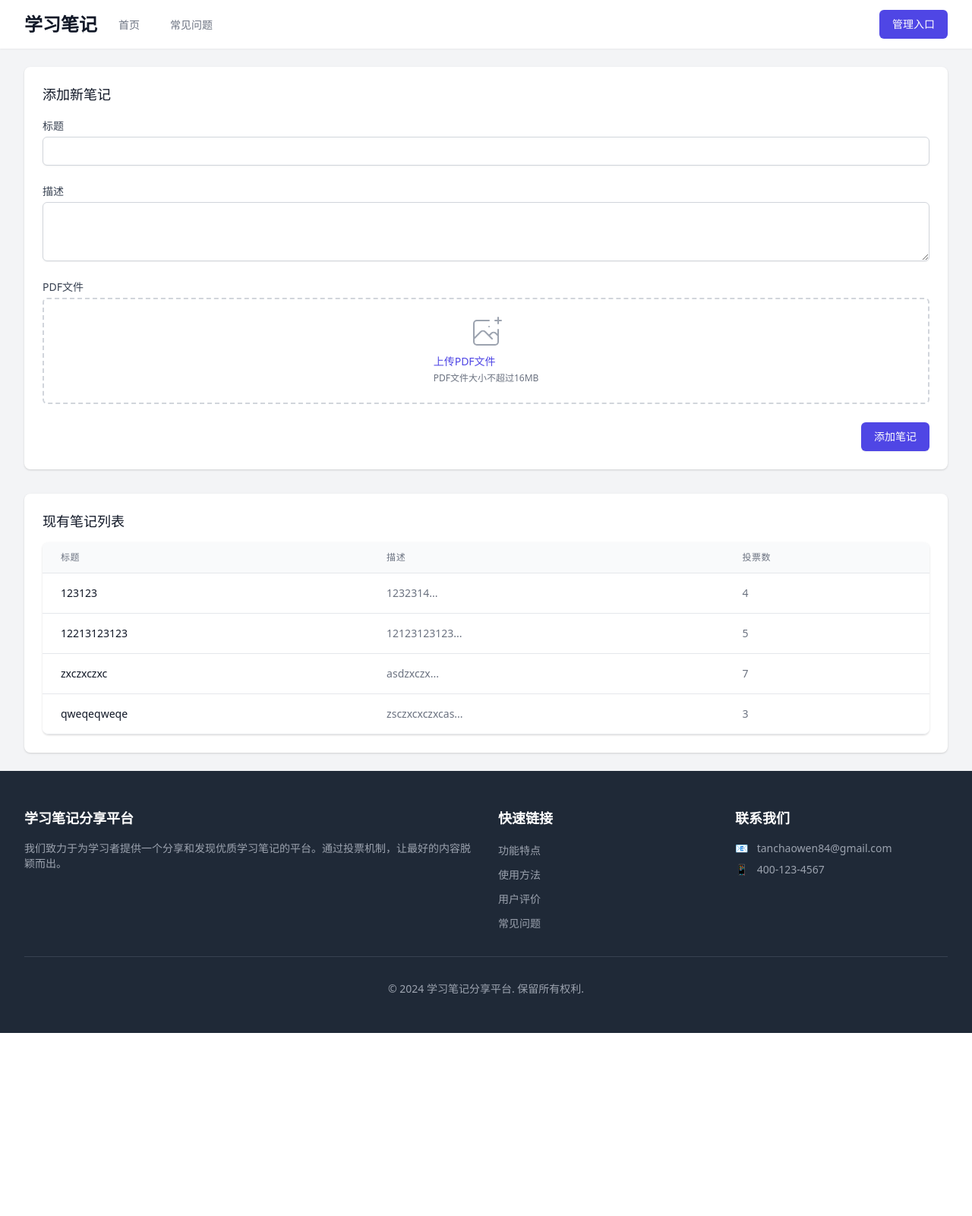
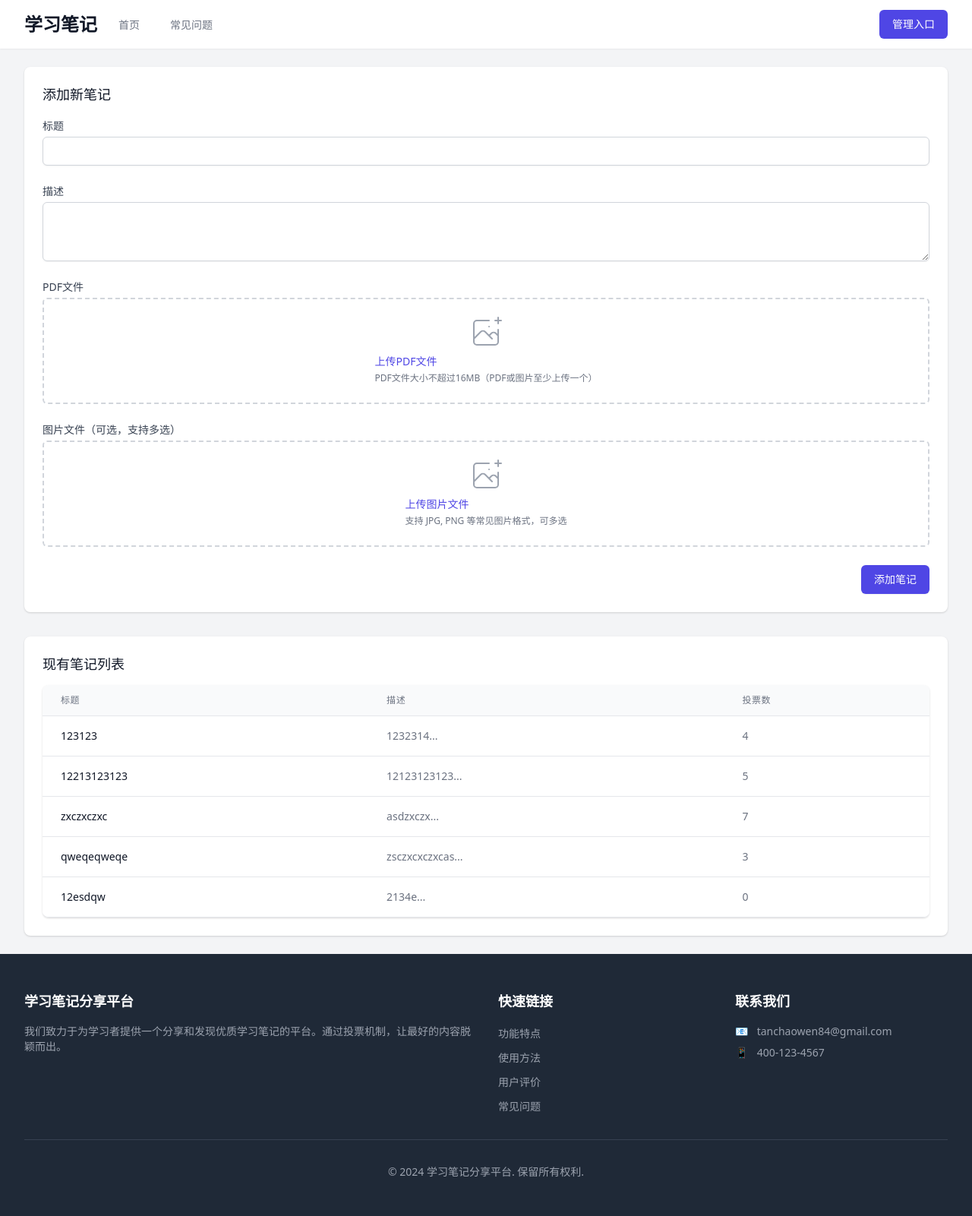
Before and after one commit to Error829/Vote, a Flask app: page /admin/dashboard in a window 1280 px wide. Shown: the whole page at 76% size. Before the commit the page ends 1360 px from the top, so only its background shows below. Run offline with Flask 2, Linux system fonts and the light colour scheme; style sheets or scripts are compiled from the project's sources.

Commit message:
pictures support

```diff
--- a/app.py
+++ b/app.py
@@ -6,6 +6,7 @@ import json
 from utils import convert_pdf_to_images
 from datetime import datetime
 import uuid
+import imghdr
 
 app = Flask(__name__)
 app.config['SECRET_KEY'] = 'your-secret-key'
@@ -173,6 +174,14 @@ def vote(note_id):
             'votes': votes.get(note_id, 0)
         }), 500
 
+# 添加允许的图片类型
+ALLOWED_IMAGE_TYPES = {'png', 'jpeg', 'jpg', 'gif'}
+
+def allowed_image(filename):
+    """检查文件是否为允许的图片类型"""
+    return '.' in filename and \
+           filename.rsplit('.', 1)[1].lower() in ALLOWED_IMAGE_TYPES
+
 @app.route('/admin/dashboard', methods=['GET', 'POST'])
 def admin_dashboard():
     if request.method == 'POST':
@@ -180,59 +189,70 @@ def admin_dashboard():
             title = request.form.get('title')
             description = request.form.get('description')
             pdf_file = request.files.get('pdf')
+            image_files = request.files.getlist('images')  # 获取多个图片文件
 
-            if not all([title, description, pdf_file]):
-                flash('请填写所有必要信息并上传PDF文件')
+            if not all([title, description]):
+                flash('请填写标题和描述')
                 return redirect(url_for('index'))
 
-            filename = secure_filename(pdf_file.filename)
-            pdf_path = os.path.join(app.config['UPLOAD_FOLDER'], 'pdfs', filename)
+            # 检查是否至少上传了一个文件（PDF或图片）
+            has_pdf = pdf_file and pdf_file.filename != ''
+            has_images = any(img and img.filename != '' for img in image_files)
 
-            # 确保目录存在
-            os.makedirs(os.path.dirname(pdf_path), exist_ok=True)
-
-            # 保存PDF文件
-            pdf_file.save(pdf_path)
-            print(f"PDF saved to: {pdf_path}")  # 调试日志
-
-            try:
-                # 转换PDF为图片
-                images = convert_pdf_to_images(pdf_path)
-                print(f"Converted images: {images}")  # 调试日志
-
-                # 生成唯一ID
-                note_id = generate_unique_id()
-
-                # 创建新笔记
-                note = {
-                    'id': note_id,
-                    'title': title,
-                    'description': description,
-                    'images': images,
-                    'pdf_file': filename,
-                    'created_at': datetime.now().isoformat()
-                }
-
-                # 添加到笔记列表
-                notes.append(note)
-                votes[note_id] = 0  # 初始化票数
-
-                # 保存数据
-                save_data()
-                print(f"New note added: {note}")  # 调试日志
-
-                flash('笔记添加成功！')
+            if not (has_pdf or has_images):
+                flash('请至少上传一个PDF文件或图片文件')
                 return redirect(url_for('index'))
 
-            except Exception as e:
-                print(f"PDF处理错误: {e}")  # 调试日志
-                flash(f'PDF处理失败: {str(e)}')
-                if os.path.exists(pdf_path):
-                    os.remove(pdf_path)
-                raise  # 抛出异常以便调试
+            # 处理图片上传
+            image_paths = []
+            if has_images:
+                for image in image_files:
+                    if image and image.filename != '' and allowed_image(image.filename):
+                        filename = secure_filename(image.filename)
+                        timestamp = datetime.now().strftime('%Y%m%d_%H%M%S')
+                        image_dir = os.path.join(app.config['UPLOAD_FOLDER'], 'images', timestamp)
+                        os.makedirs(image_dir, exist_ok=True)
+
+                        image_path = os.path.join(image_dir, filename)
+                        image.save(image_path)
+                        relative_path = os.path.join('uploads', 'images', timestamp, filename)
+                        image_paths.append(relative_path)
+
+            # PDF文件处理（如果有）
+            pdf_filename = None
+            if has_pdf:
+                filename = secure_filename(pdf_file.filename)
+                pdf_path = os.path.join(app.config['UPLOAD_FOLDER'], 'pdfs', filename)
+                os.makedirs(os.path.dirname(pdf_path), exist_ok=True)
+                pdf_file.save(pdf_path)
+                pdf_filename = filename
+
+                # 如果有PDF，转换为图片
+                pdf_images = convert_pdf_to_images(pdf_path)
+                image_paths.extend(pdf_images)
+
+            # 生成唯一ID
+            note_id = generate_unique_id()
+
+            # 创建新笔记
+            note = {
+                'id': note_id,
+                'title': title,
+                'description': description,
+                'images': image_paths,
+                'pdf_file': pdf_filename,
+                'created_at': datetime.now().isoformat()
+            }
+
+            notes.append(note)
+            votes[note_id] = 0
+            save_data()
+
+            flash('笔记添加成功！')
+            return redirect(url_for('index'))
 
         except Exception as e:
-            print(f"上传错误: {e}")  # 调试日志
+            print(f"上传错误: {e}")
             flash(f'上传失败: {str(e)}')
             return redirect(url_for('index'))
 
--- a/data/notes.json
+++ b/data/notes.json
@@ -42,5 +42,17 @@
     ],
     "pdf_file": "2024.pdf",
     "created_at": "2024-11-27T22:19:08.416219"
+  },
+  {
+    "id": "a9bea83f-ffca-45c4-b28f-7f18be4fcdfb",
+    "title": "12esdqw",
+    "description": "2134e",
+    "images": [
+      "uploads\\images\\20241128_121142\\1.jpg",
+      "uploads\\images\\20241128_121142\\2.jpg",
+      "uploads\\images\\20241128_121142\\3.jpg"
+    ],
+    "pdf_file": null,
+    "created_at": "2024-11-28T12:11:42.815655"
   }
 ]
--- a/data/votes.json
+++ b/data/votes.json
@@ -3,7 +3,8 @@
     "0": 4,
     "1": 5,
     "2": 7,
-    "3": 3
+    "3": 3,
+    "a9bea83f-ffca-45c4-b28f-7f18be4fcdfb": 0
   },
   "ip_votes": {
     "127.0.0.1": 10
--- a/templates/admin/dashboard.html
+++ b/templates/admin/dashboard.html
@@ -51,12 +51,39 @@
                                         <label for="pdf"
                                             class="relative cursor-pointer bg-white rounded-md font-medium text-indigo-600 hover:text-indigo-500 focus-within:outline-none focus-within:ring-2 focus-within:ring-offset-2 focus-within:ring-indigo-500">
                                             <span>上传PDF文件</span>
-                                            <input id="pdf" name="pdf" type="file" accept=".pdf" required
+                                            <input id="pdf" name="pdf" type="file" accept=".pdf" class="sr-only">
+                                        </label>
+                                    </div>
+                                    <p class="text-xs text-gray-500">
+                                        PDF文件大小不超过16MB（PDF或图片至少上传一个）
+                                    </p>
+                                </div>
+                            </div>
+                        </div>
+
+                        <div>
+                            <label for="images" class="block text-sm font-medium text-gray-700">
+                                图片文件（可选，支持多选）
+                            </label>
+                            <div
+                                class="mt-1 flex justify-center px-6 pt-5 pb-6 border-2 border-gray-300 border-dashed rounded-md">
+                                <div class="space-y-1 text-center">
+                                    <svg class="mx-auto h-12 w-12 text-gray-400" stroke="currentColor" fill="none"
+                                        viewBox="0 0 48 48">
+                                        <path
+                                            d="M28 8H12a4 4 0 00-4 4v20m32-12v8m0 0v8a4 4 0 01-4 4H12a4 4 0 01-4-4v-4m32-4l-3.172-3.172a4 4 0 00-5.656 0L28 28M8 32l9.172-9.172a4 4 0 015.656 0L28 28m0 0l4 4m4-24h8m-4-4v8m-12 4h.02"
+                                            stroke-width="2" stroke-linecap="round" stroke-linejoin="round" />
+                                    </svg>
+                                    <div class="flex text-sm text-gray-600">
+                                        <label for="images"
+                                            class="relative cursor-pointer bg-white rounded-md font-medium text-indigo-600 hover:text-indigo-500 focus-within:outline-none focus-within:ring-2 focus-within:ring-offset-2 focus-within:ring-indigo-500">
+                                            <span>上传图片文件</span>
+                                            <input id="images" name="images" type="file" accept="image/*" multiple
                                                 class="sr-only">
                                         </label>
                                     </div>
                                     <p class="text-xs text-gray-500">
-                                        PDF文件大小不超过16MB
+                                        支持 JPG, PNG 等常见图片格式，可多选
                                     </p>
                                 </div>
                             </div>
```
